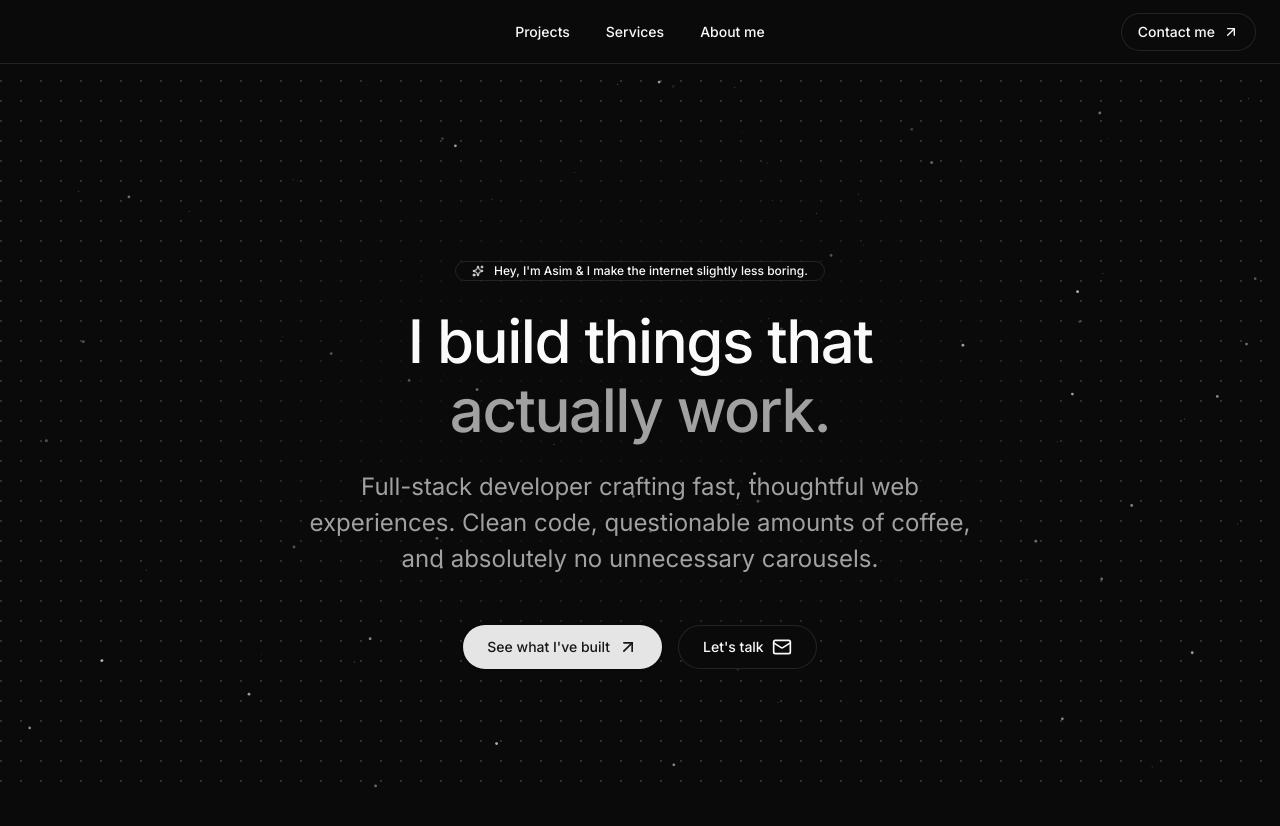
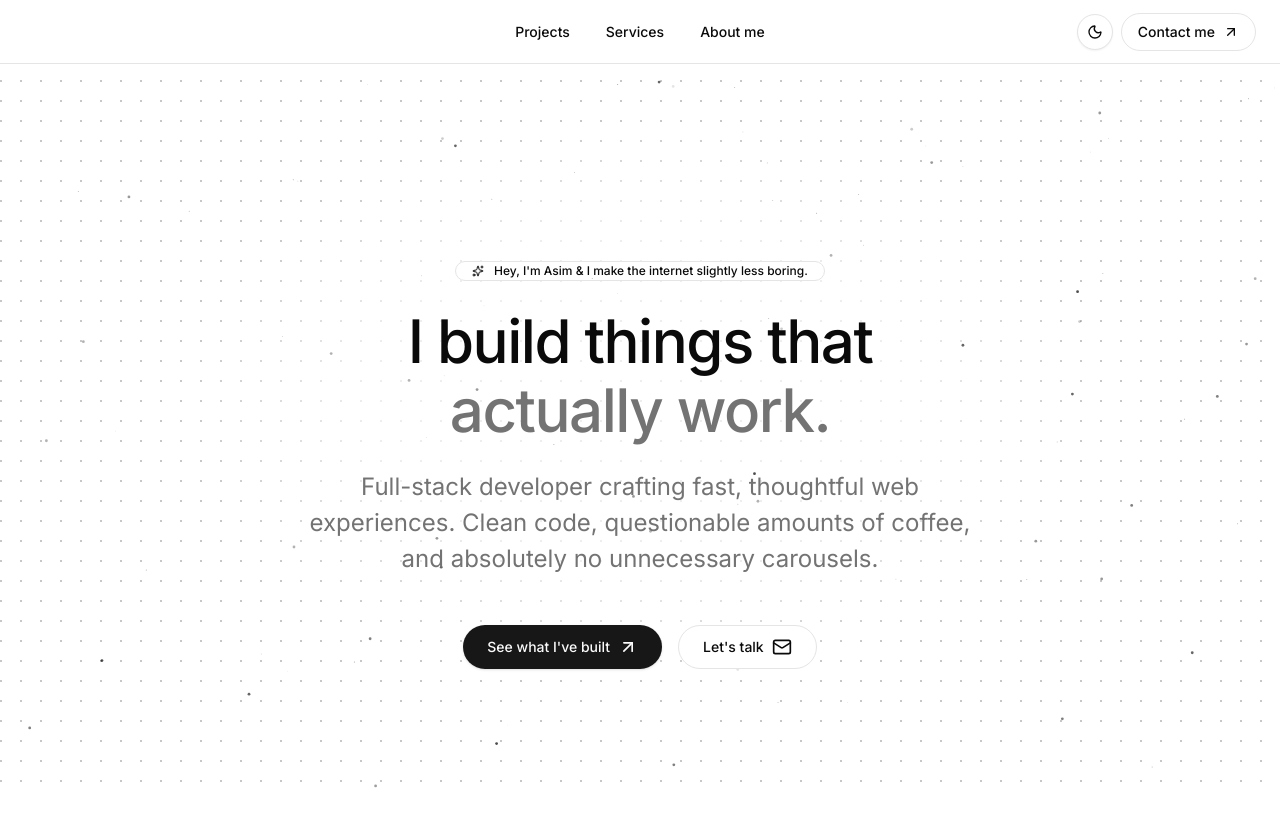
Before and after one commit to codingwithasim/codingwithasim, a Next.js app: page / in a window 1280 px wide. Shown: the top 826 px of the page. Built offline with nearby package versions, Linux system fonts and the light colour scheme.

Commit message:
feat: add next-theme for dark/light mode

```diff
--- a/app/layout.tsx
+++ b/app/layout.tsx
@@ -2,6 +2,7 @@ import type { Metadata } from "next";
 import { Geist, Geist_Mono, Inter } from "next/font/google";
 import "./globals.css";
 import { cn } from "@/lib/utils";
+import { ThemeProvider } from "@/components/theme-provider";
 
 const inter = Inter({subsets:['latin'],variable:'--font-sans'});
 
@@ -24,9 +25,18 @@ export default function RootLayout({ children }: LayoutProps<"/">) {
   return (
     <html
       lang="en"
-      className={cn("h-full dark", "antialiased", geistSans.variable, geistMono.variable, "font-sans", inter.variable)}
+      suppressHydrationWarning
+      className={cn("h-full", "antialiased", geistSans.variable, geistMono.variable, "font-sans", inter.variable)}
     >
-      <body className="min-h-full flex flex-col">{children}</body>
+      <body className="min-h-full flex flex-col">
+        <ThemeProvider
+          attribute="class"
+          defaultTheme="system"
+          enableSystem
+          disableTransitionOnChange>
+          {children}
+        </ThemeProvider>
+      </body>
     </html>
   );
 }
--- a/components/home/header.tsx
+++ b/components/home/header.tsx
@@ -1,19 +1,37 @@
-import Link from "next/link";
-import { NavigationMenu, NavigationMenuItem, NavigationMenuLink, NavigationMenuList, navigationMenuTriggerStyle } from "../ui/navigation-menu";
-import { ArrowUpRight } from "lucide-react";
+"use client"
 
+import Link from "next/link"
+import { useEffect, useState } from "react"
+import { useTheme } from "next-themes"
+import { ArrowUpRight, LoaderCircle, Moon, Sun } from "lucide-react"
+
+import {
+  NavigationMenu,
+  NavigationMenuItem,
+  NavigationMenuLink,
+  NavigationMenuList,
+  navigationMenuTriggerStyle,
+} from "../ui/navigation-menu"
+import { Button } from "../ui/button"
 
 export default function Header() {
+  const { setTheme, resolvedTheme } = useTheme()
+  const [mounted, setMounted] = useState(false)
+
+  useEffect(() => {
+    setMounted(true)
+  }, [])
+
   return (
-        <header className="relative z-10 flex min-h-16 items-center border-b bg-background px-4 py-3 sm:px-6">
+    <header className="relative z-10 flex min-h-16 items-center border-b bg-background px-3 py-3 sm:px-6">
       {/* Navigation */}
-            <div className="mx-auto min-w-0 sm:absolute sm:left-1/2 sm:top-1/2 sm:-translate-x-1/2 sm:-translate-y-1/2">
+      <div className="absolute left-1/2 top-1/2 max-w-[calc(100%-5rem)] -translate-x-1/2 -translate-y-1/2">
         <NavigationMenu>
           <NavigationMenuList className="gap-0 sm:gap-1">
             <NavigationMenuItem>
               <NavigationMenuLink
-                                className={navigationMenuTriggerStyle()}
                 href="/projects"
+                className={`${navigationMenuTriggerStyle()} px-2.5 text-xs sm:px-4 sm:text-sm`}
               >
                 Projects
               </NavigationMenuLink>
@@ -21,8 +39,8 @@ export default function Header() {
 
             <NavigationMenuItem>
               <NavigationMenuLink
-                                className={navigationMenuTriggerStyle()}
                 href="/services"
+                className={`${navigationMenuTriggerStyle()} px-2.5 text-xs sm:px-4 sm:text-sm`}
               >
                 Services
               </NavigationMenuLink>
@@ -30,8 +48,8 @@ export default function Header() {
 
             <NavigationMenuItem>
               <NavigationMenuLink
-                                className={navigationMenuTriggerStyle()}
                 href="/about"
+                className={`${navigationMenuTriggerStyle()} px-2.5 text-xs sm:px-4 sm:text-sm`}
               >
                 About me
               </NavigationMenuLink>
@@ -40,14 +58,38 @@ export default function Header() {
         </NavigationMenu>
       </div>
 
+      {/* Right-side actions */}
+      <div className="ml-auto flex items-center gap-2">
+        {/* Theme toggle */}
+        <Button
+          variant="outline"
+          size="icon"
+          className="size-9 cursor-pointer rounded-full"
+          onClick={() => {
+            setTheme(resolvedTheme === "dark" ? "light" : "dark")
+          }}
+          aria-label="Toggle theme"
+        >
+          {mounted ? (
+            resolvedTheme === "dark" ? (
+              <Sun className="size-4" />
+            ) : (
+              <Moon className="size-4" />
+            )
+          ) : (
+            <LoaderCircle className="size-4 animate-spin" />
+          )}
+        </Button>
+
         {/* Contact */}
         <Link
           href="#contact"
-                className="ml-auto hidden items-center gap-2 rounded-full border border-border bg-background px-4 py-2 text-sm font-medium transition-all duration-300 hover:-translate-y-0.5 hover:bg-muted sm:inline-flex"
+          className="hidden items-center gap-2 rounded-full border border-border bg-background px-4 py-2 text-sm font-medium transition-all duration-300 hover:-translate-y-0.5 hover:bg-muted sm:inline-flex"
         >
           Contact me
           <ArrowUpRight className="size-4" />
         </Link>
+      </div>
     </header>
   )
 }
--- /dev/null
+++ b/components/theme-provider.tsx
@@ -0,0 +1,20 @@
+"use client";
+
+import { ThemeProvider as NextThemesProvider } from "next-themes";
+import type { ThemeProviderProps } from "next-themes";
+
+export function ThemeProvider({ children, ...props }: ThemeProviderProps) {
+  // React 19 / Next 16 fix: suppress the <script> tag warning by
+  // telling next-themes to use type="application/json" instead of
+  // type="text/javascript", which React won't try to execute
+  const scriptProps =
+    typeof window === "undefined"
+      ? undefined
+      : ({ type: "application/json" } as const);
+
+  return (
+    <NextThemesProvider {...props} scriptProps={scriptProps}>
+      {children}
+    </NextThemesProvider>
+  );
+}
```
Lines whose indentation alone changed are shown as unchanged.
